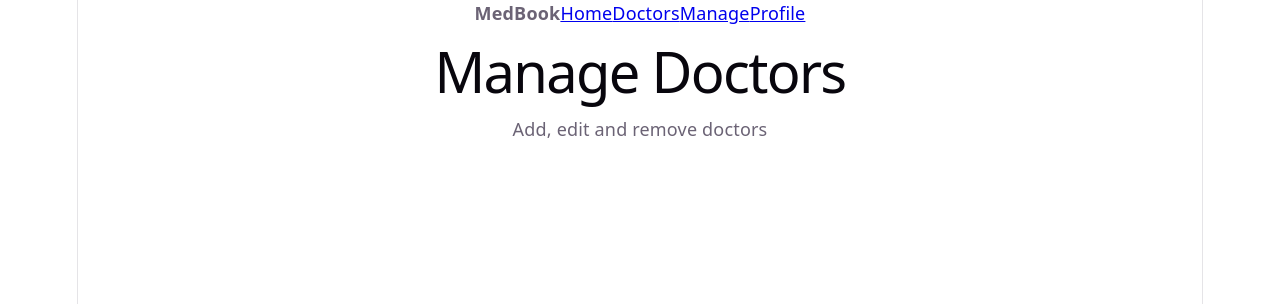
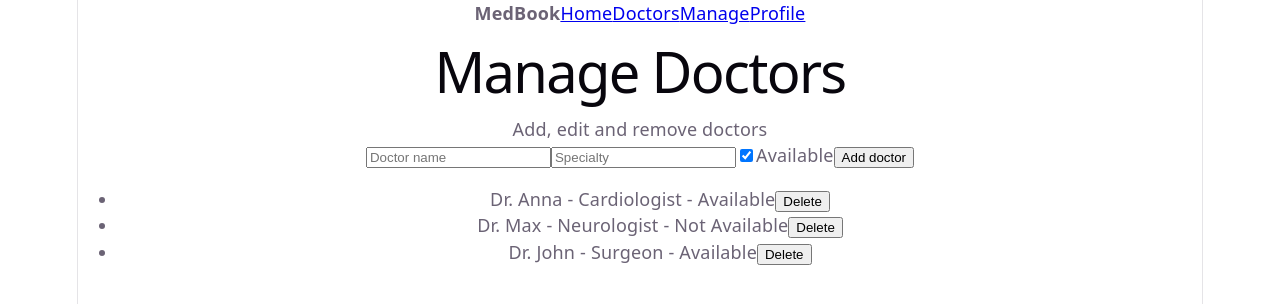
Before and after one commit to TOOleksandr-0101/Medbook, a React (Vite) app: page /manage-doctors in a window 1280 px wide. Shown: the top 304 px of the page. Built offline with nearby package versions, Linux system fonts and the light colour scheme.

Commit message:
Add doctor management

```diff
--- a/src/pages/ManageDoctorsPage.tsx
+++ b/src/pages/ManageDoctorsPage.tsx
@@ -1,8 +1,90 @@
-function ManageDoctorsPage() {
+import { useState } from 'react'
+import type { Dispatch, SetStateAction } from 'react'
+import type { Doctor } from '../types/Doctor'
+
+interface ManageDoctorsPageProps {
+  doctors: Doctor[]
+  setDoctors: Dispatch<SetStateAction<Doctor[]>>
+}
+
+function ManageDoctorsPage({
+  doctors,
+  setDoctors,
+}: ManageDoctorsPageProps) {
+  const [name, setName] = useState('')
+  const [specialty, setSpecialty] = useState('')
+  const [available, setAvailable] = useState(true)
+
+  const handleAddDoctor = () => {
+    const trimmedName = name.trim()
+    const trimmedSpecialty = specialty.trim()
+
+    if (!trimmedName || !trimmedSpecialty) {
+      return
+    }
+
+    const newDoctor: Doctor = {
+      id: Date.now(),
+      name: trimmedName,
+      specialty: trimmedSpecialty,
+      available,
+    }
+
+    setDoctors((currentDoctors) => [...currentDoctors, newDoctor])
+    setName('')
+    setSpecialty('')
+    setAvailable(true)
+  }
+
+  const deleteDoctor = (id: number) => {
+    setDoctors((currentDoctors) =>
+      currentDoctors.filter((doctor) => doctor.id !== id),
+    )
+  }
+
   return (
     <div>
       <h1>Manage Doctors</h1>
       <p>Add, edit and remove doctors</p>
+
+      <input
+        type="text"
+        placeholder="Doctor name"
+        value={name}
+        onChange={(event) => setName(event.target.value)}
+      />
+
+      <input
+        type="text"
+        placeholder="Specialty"
+        value={specialty}
+        onChange={(event) => setSpecialty(event.target.value)}
+      />
+
+      <label>
+        <input
+          type="checkbox"
+          checked={available}
+          onChange={(event) => setAvailable(event.target.checked)}
+        />
+        Available
+      </label>
+
+      <button type="button" onClick={handleAddDoctor}>
+        Add doctor
+      </button>
+
+      <ul>
+        {doctors.map((doctor) => (
+          <li key={doctor.id}>
+            {doctor.name} - {doctor.specialty} -{' '}
+            {doctor.available ? 'Available' : 'Not Available'}
+            <button type="button" onClick={() => deleteDoctor(doctor.id)}>
+              Delete
+            </button>
+          </li>
+        ))}
+      </ul>
     </div>
   )
 }
```
